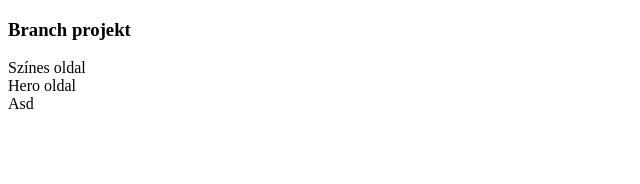
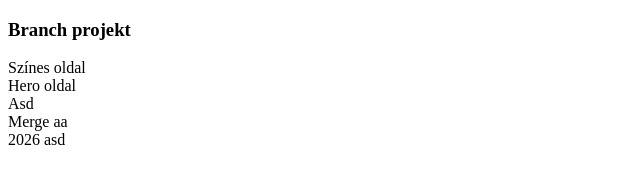
Before and after one commit to DreksKopter/brandch, a plain HTML site: page index.html in a window 1280 px wide. Shown: the whole page, without its empty margins (0-640 px from the left). Drawn offline with Linux system fonts and the light colour scheme.

Commit message:
Update index.html

```diff
--- a/index.html
+++ b/index.html
@@ -14,5 +14,9 @@
         <div>Asd</div>
       </div>
     <!-- Footer section -->
+     <div>
+        <div>Merge aa</div>
+        <div>2026 asd</div>
+      </div>
 </body>
 </html>
```
